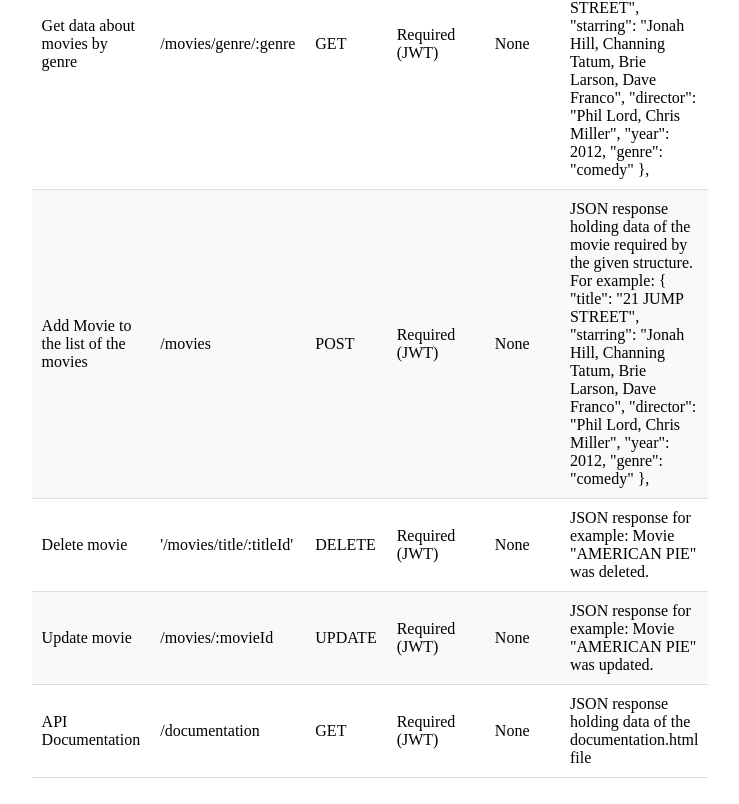
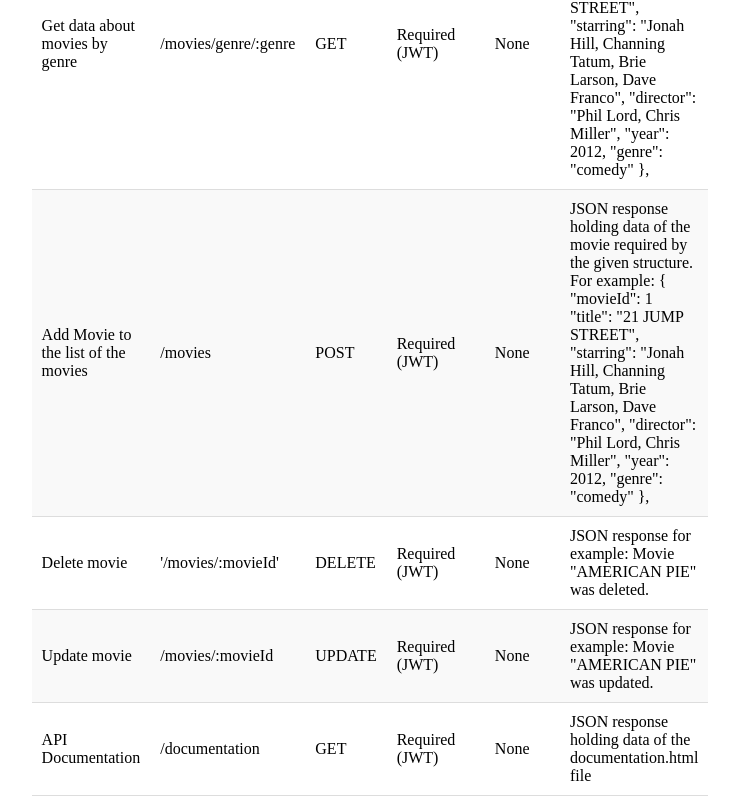
Before and after one commit to weraseemann/my-movie-api, a website: page public/documentation.html in a window 1280 px wide. Shown: the part 759-1563 px from the top of the page, without its empty margins (270-1009 px from the left). Drawn offline with Linux system fonts and the light colour scheme.

Commit message:
Adjustment on DELETE operation

```diff
--- a/public/documentation.html
+++ b/public/documentation.html
@@ -109,6 +109,7 @@ td {
                 <td>None</td>
                 <td>JSON response holding data of the movie required by the given structure. For example:
                     {
+                    "movieId": 1
                     "title": "21 JUMP STREET",
                     "starring": "Jonah Hill, Channing Tatum, Brie Larson, Dave Franco",
                     "director": "Phil Lord, Chris Miller",
@@ -118,7 +119,7 @@ td {
             </tr>
             <tr>
                 <td>Delete movie</td>
-                <td>'/movies/title/:titleId'</td>
+                <td>'/movies/:movieId'</td>
                 <td>DELETE</td>
                 <td>Required (JWT)</td>
                 <td>None</td>
```
